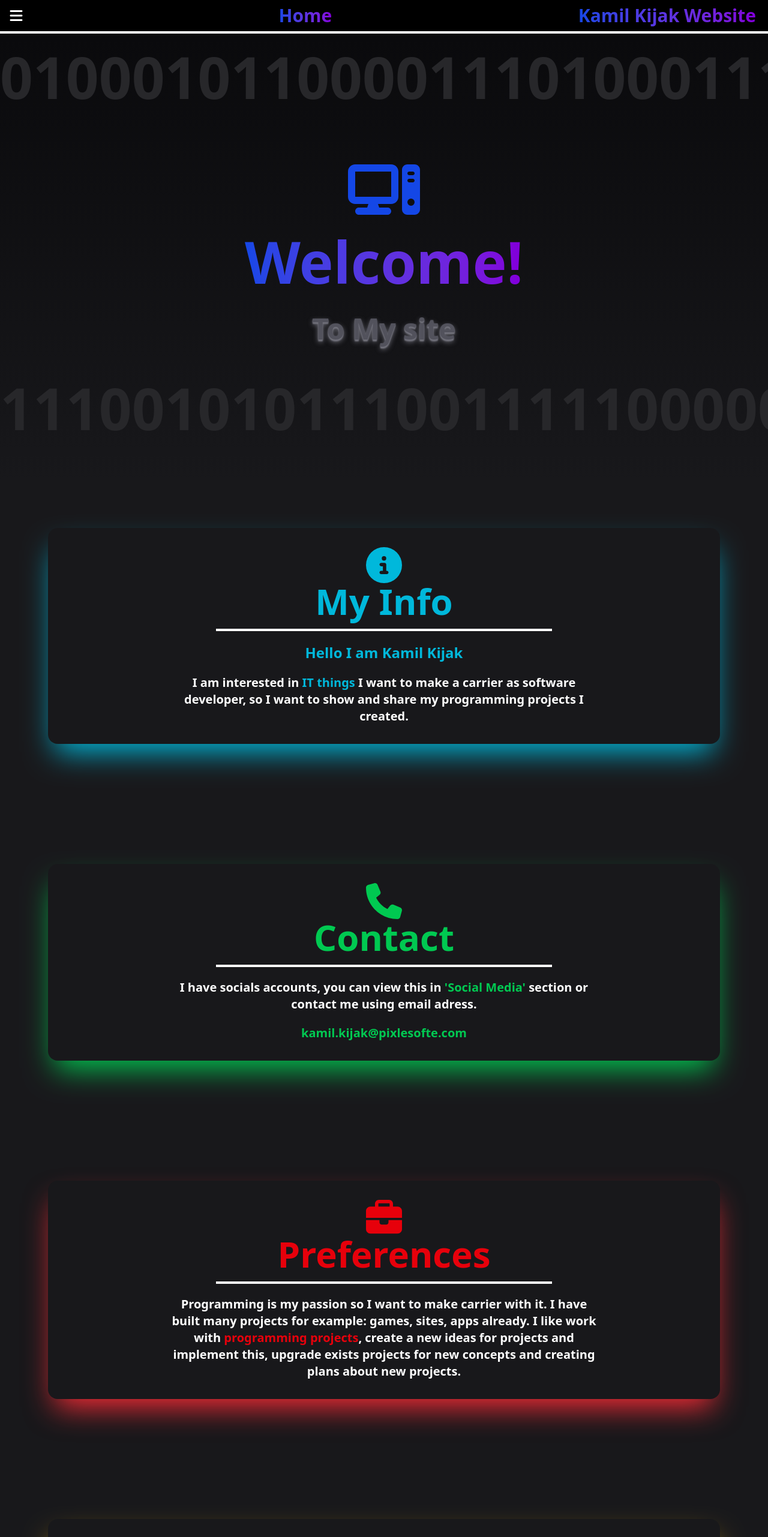
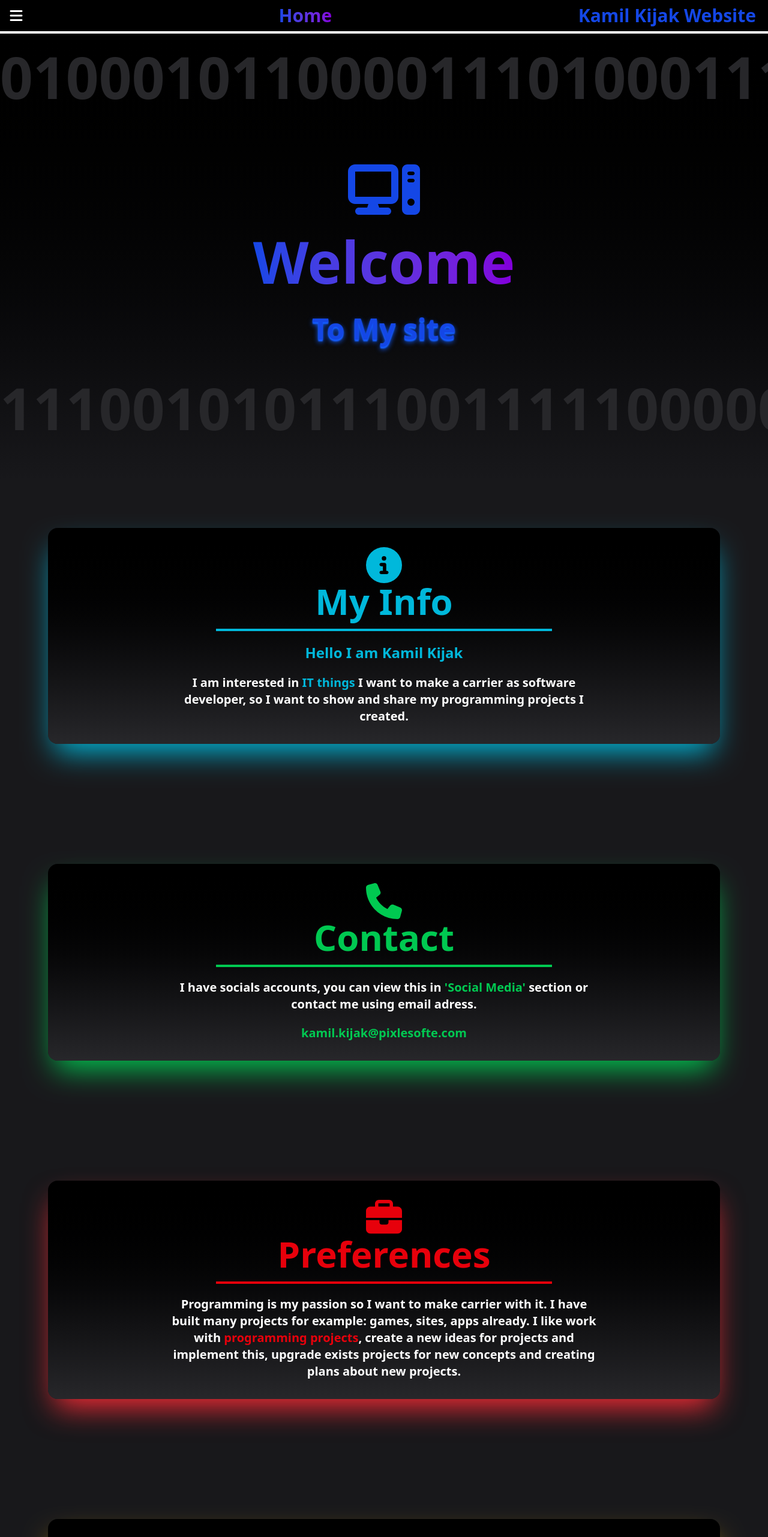
Before and after one commit to Kamil-Kijak/personal-website, a React (Vite) app: page / in a window 1280 px wide. Shown: the top 2562 px of the page at 60% size. Built offline with nearby package versions, Linux system fonts and the light colour scheme.

Commit message:
added gradients, scroll repaired, changed styles in home and about me sections

```diff
--- a/src/Components/Elements/AchivementLink.jsx
+++ b/src/Components/Elements/AchivementLink.jsx
@@ -22,8 +22,8 @@ export default function AchivementLink({imageUrl = "", title = "achivement", sub
             button.current.classList.add("hidden")
         }}>
             <img src={imageUrl} className="rounded-2xl w-[100%] h-[300px] z-2 relative bg-contain overflow-hidden transition-transform duration-200 ease-in-out"/>
-            <section ref={desc} className="absolute w-[100%] h-[100%] top-0 transition-[top] duration-400 ease-in-out bg-black rounded-b-3xl rounded-t-2xl">
-                <h1 className="text-center lg:text-4xl text-2xl mx-5 font-extrabold mt-10 bg-gradient-to-r from-blue-700 to-purple-700 bg-clip-text text-transparent">{title}</h1>
+            <section ref={desc} className="absolute w-[100%] h-[100%] top-0 transition-[top] duration-400 ease-in-out rounded-b-3xl rounded-t-2xl bg-gradient-to-b from-zinc-800 to-black">
+                <h1 className="text-center lg:text-4xl text-3xl font-extrabold mt-10 text-blue-700">{title}</h1>
                 {subtitle}
                 <div className="flex justify-center">
                     <a ref={button} href={link} target="_blank" className="hidden text-white px-4 py-3 bg-gradient-to-r from-blue-700 to-purple-700
--- a/src/Components/Elements/ProjectLink.jsx
+++ b/src/Components/Elements/ProjectLink.jsx
@@ -37,8 +37,8 @@ export default function ProjectLink({imagesUrls = [], title = "project", subtitl
              button.current.classList.add("hidden")
         }}>
             <img src={imagesUrls[pictureIndex]} className="rounded-2xl w-[100%] h-[300px] z-2 relative"  draggable="false"/>
-            <section ref={desc} className="absolute w-[100%] h-[100%] top-0 transition-[top] duration-400 ease-in-out bg-black rounded-b-3xl rounded-t-2xl">
-                <h1 className="text-center lg:text-4xl text-2xl font-extrabold mt-10 bg-gradient-to-r from-blue-700 to-purple-700 bg-clip-text text-transparent">{title}</h1>
+            <section ref={desc} className="absolute w-[100%] h-[100%] top-0 transition-[top] duration-400 ease-in-out rounded-b-3xl rounded-t-2xl bg-gradient-to-b from-zinc-800 to-black">
+                <h1 className="text-center lg:text-4xl text-3xl font-extrabold mt-10 text-blue-700">{title}</h1>
                 {subtitle}
                 <div className="flex justify-center">
                     <button ref={button} onClick={() => navigate(link)} className="hidden text-white px-4 py-3 bg-gradient-to-r from-blue-700 to-purple-700
--- a/src/Components/Pages/Home.jsx
+++ b/src/Components/Pages/Home.jsx
@@ -23,27 +23,27 @@ export default function Home() {
 
     return(
         <main className="bg-zinc-900 min-h-screen pb-[100px]">
-            <section className="overflow-x-hidden flex flex-col justify-center items-center h-screen bg-gradient-to-t from-zinc-900 to-zinc-950">
+            <section className="overflow-x-hidden flex flex-col justify-center items-center h-screen bg-gradient-to-t from-zinc-900 to-black">
                 <section ref={firstBinary} className="overflow-x-hidden overflow-y-hidden w-full md:text-8xl text-6xl font-extrabold text-zinc-800 my-20 h-[8.5rem]">010101110010001111111111111111111111111111111111111</section>
                 <FontAwesomeIcon icon={faComputer} className="text-blue-700 text-8xl mb-6"/>
-                <span className="md:text-8xl text-6xl font-extrabold bg-gradient-to-r from-blue-700 to-purple-700 bg-clip-text text-transparent">Welcome!</span>
-                <span className="text-5xl font-extrabold text-zinc-600 mt-10 text-shadow-lg text-shadow-zinc-500">To My site</span>
+                <span className="md:text-8xl text-6xl font-extrabold bg-gradient-to-r from-blue-700 to-purple-700 bg-clip-text text-transparent">Welcome</span>
+                <span className="text-5xl font-extrabold text-blue-700 mt-10 text-shadow-lg text-shadow-blue-600">To My site</span>
                 <section ref={secondBinary} className="overflow-x-hidden overflow-y-hidden w-full md:text-8xl text-6xl font-extrabold text-zinc-800 my-15 h-[8.5rem]">010101110010001111111111111111111111111111111111111</section>
             </section>
             <section className="flex flex-col justify-center items-center overflow-x-hidden">
-                <section className="flex flex-col items-center mt-20 shadow-2xl shadow-cyan-500 lg:mx-20 mx-10 rounded-2xl py-8">
+                <section className="flex flex-col items-center mt-20 shadow-2xl shadow-cyan-500 lg:mx-20 mx-10 rounded-2xl py-8 bg-gradient-to-t from-zinc-800 to-black">
                     <FontAwesomeIcon icon={faCircleInfo} className="text-cyan-500 text-6xl"/>
                     <span className="text-cyan-500 lg:text-6xl text-5xl font-extrabold">My Info</span>
-                    <div className="border-t-4 border-t-white mt-4 w-[50%]"></div>
+                    <div className="border-t-4 border-t-cyan-500 mt-4 w-[50%]"></div>
                     <span className="text-cyan-500 font-bold text-2xl text-center mt-5">Hello I am Kamil Kijak</span>
                     <span className="text-white font-bold text-xl text-center sm:mx-50 mx-15 mt-5">
                         I am interested in <span className="text-cyan-500">IT things</span> I want to make a carrier as software developer, so I want to show and share my programming projects I created.
                     </span>
                 </section>
-                <section className="flex flex-col items-center mt-50 shadow-2xl shadow-green-500 lg:mx-20 mx-10 rounded-2xl py-8">
+                <section className="flex flex-col items-center mt-50 shadow-2xl shadow-green-500 lg:mx-20 mx-10 rounded-2xl py-8 bg-gradient-to-t from-zinc-800 to-black">
                     <FontAwesomeIcon icon={faPhone} className="text-green-500 text-6xl"/>
                     <span className="text-green-500 lg:text-6xl text-5xl font-extrabold">Contact</span>
-                    <div className="border-t-4 border-t-white mt-4 w-[50%]"></div>
+                    <div className="border-t-4 border-t-green-500 mt-4 w-[50%]"></div>
                     <span className="text-white font-bold text-xl text-center sm:mx-50 mx-15 mt-5">
                         I have socials
                          accounts, you can view this in <span className="text-green-500">'Social Media'</span> section
@@ -52,20 +52,20 @@ export default function Home() {
                     <span className="text-green-500 text-xl font-bold mt-5">kamil.kijak@pixlesofte.com</span>
                 </section>
 
-                <section className="flex flex-col items-center mt-50 shadow-2xl shadow-red-500 lg:mx-20 mx-10 rounded-2xl py-8">
+                <section className="flex flex-col items-center mt-50 shadow-2xl shadow-red-500 lg:mx-20 mx-10 rounded-2xl py-8 bg-gradient-to-t from-zinc-800 to-black">
                     <FontAwesomeIcon icon={faBriefcase} className="text-red-600 text-6xl"/>
                     <span className="text-red-600 lg:text-6xl text-5xl font-extrabold">Preferences</span>
-                    <div className="border-t-4 border-t-white mt-4 w-[50%]"></div>
+                    <div className="border-t-4 border-t-red-600 mt-4 w-[50%]"></div>
                     <span className="text-white font-bold text-xl text-center sm:mx-50 mx-15 mt-5">
                         Programming is my passion so I want to make carrier with it. I have built many projects for example: games, sites, apps already.
                         I like work with <span className="text-red-600">programming projects</span>, create a new ideas for projects
                          and implement this, upgrade exists projects for new concepts and creating plans about new projects.
                     </span>
                 </section>
-                <section className="flex flex-col items-center mt-50 shadow-2xl shadow-yellow-500 lg:mx-20 mx-10 rounded-2xl py-8 mb-20">
+                <section className="flex flex-col items-center mt-50 shadow-2xl shadow-yellow-500 lg:mx-20 mx-10 rounded-2xl py-8 mb-20 bg-gradient-to-t from-zinc-800 to-black">
                     <FontAwesomeIcon icon={faTrophy} className="text-yellow-400 text-6xl"/>
                     <span className="text-yellow-400 lg:text-6xl text-5xl font-extrabold">Goal</span>
-                    <div className="border-t-4 border-t-white mt-4 w-[50%]"></div>
+                    <div className="border-t-4 border-t-yellow-400 mt-4 w-[50%]"></div>
                     <span className="text-white font-bold text-xl text-center sm:mx-50 mx-15 mt-5">
                          My goal is extend my skills and improve my work.
                         By builting projects I learn new skills, new technologies and improve work with another projects.
--- a/src/Components/Sections/Header.jsx
+++ b/src/Components/Sections/Header.jsx
@@ -13,7 +13,7 @@ export default function Header({onToggleNavbarClicked, title}) {
                 <span className="text-3xl font-extrabold bg-gradient-to-r from-blue-700 to-purple-700 bg-clip-text text-transparent">{title || "Home"}</span>
             </section>
             <section className="mx-2">
-                <span className="sm:block hidden text-3xl mr-3 font-bold bg-gradient-to-r from-blue-700 to-purple-700 bg-clip-text text-transparent">Kamil Kijak Website</span>
+                <span className="sm:block hidden text-3xl mr-3 font-bold text-blue-700">Kamil Kijak Website</span>
             </section>
         </nav>
     )
--- a/src/Components/Sections/NavMenu.jsx
+++ b/src/Components/Sections/NavMenu.jsx
@@ -73,6 +73,7 @@ export default function NavMenu({onHideSidebar}) {
                 </section>
                 <section className="flex flex-col items-start ml-5 px-5 gap-3">
                     <Link to="/" onClick={() => {
+                        window.scrollTo(0, 0)
                         hideSideBar()
                     }}>
                         <section className="flex items-center cursor-pointer hover:translate-x-6 duration-200 transition-transform ease-in-out">
@@ -81,6 +82,7 @@ export default function NavMenu({onHideSidebar}) {
                         </section>
                     </Link>
                     <Link to="/aboutMe" onClick={() => {
+                        window.scrollTo(0, 0)
                         hideSideBar()
                     }}>
                         <section className="flex items-center cursor-pointer hover:translate-x-6 duration-200 transition-transform ease-in-out">
@@ -89,6 +91,7 @@ export default function NavMenu({onHideSidebar}) {
                         </section>
                     </Link>
                     <Link to="/projects" onClick={() => {
+                        window.scrollTo(0, 0)
                         hideSideBar()
                     }}>
                         <section className="flex items-center cursor-pointer hover:translate-x-6 duration-200 transition-transform ease-in-out">
@@ -97,6 +100,7 @@ export default function NavMenu({onHideSidebar}) {
                         </section>
                     </Link>
                     <Link to="/skills" onClick={() => {
+                        window.scrollTo(0, 0)
                         hideSideBar()
                     }}>
                         <section className="flex items-center cursor-pointer hover:translate-x-6 duration-200 transition-transform ease-in-out">
@@ -105,6 +109,7 @@ export default function NavMenu({onHideSidebar}) {
                         </section>
                     </Link>
                     <Link to="/achivements" onClick={() => {
+                        window.scrollTo(0, 0)
                         hideSideBar()
                     }}>
                         <section className="flex items-center cursor-pointer hover:translate-x-6 duration-200 transition-transform ease-in-out">
@@ -113,6 +118,7 @@ export default function NavMenu({onHideSidebar}) {
                         </section>
                     </Link>
                     <Link to="/socials" onClick={() => {
+                        window.scrollTo(0, 0)
                         hideSideBar()
                     }}>
                         <section className="flex items-center cursor-pointer hover:translate-x-6 duration-200 transition-transform ease-in-out">
```
Also changed, not shown: src/Components/Pages/AboutMe.jsx (+5 -5 lines), src/Components/Pages/Socials.jsx (+6 -6 lines).
